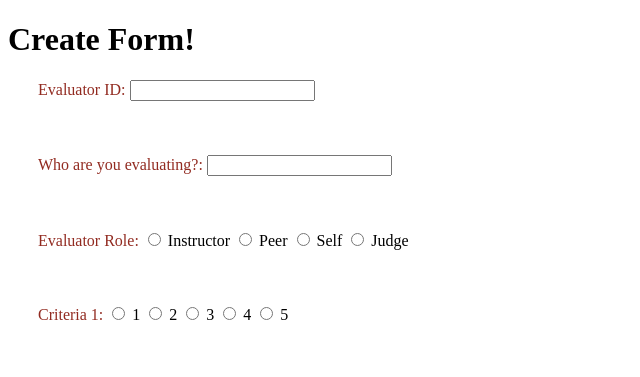
After one commit to neveditsin/smuton, a Django app: template core/templates/core/form_fill.html in a window 1280 px wide. The commit adds this page. Shown: the top 377 px of the page, without its empty margins (0-640 px from the left). Run offline with Django 3.2, Linux system fonts and the light colour scheme; the template is opened without the code that fills it, so the values that code supplies are empty.

Commit message:
created form_fill.html (needs to retrieve data from db to populate form

```diff
--- a/core/templates/core/form_create.html
+++ b/core/templates/core/form_create.html
@@ -64,11 +64,12 @@ if (append_checker!=0){
 
 <div class="w3-container w3-highway-red w3-center">
 <h1>Create Form!</h1>
+</div>
 
+<br>
 
-</div>
 <br>
-<br>
+
 <p style="margin-left:30px; ">
 <font color="#922b21">How many criteria?</font>
 <select  id="noofcriteria" name="noofcriteria" onchange="myfunction()">
--- /dev/null
+++ b/core/templates/core/form_fill.html
@@ -0,0 +1,59 @@
+<!DOCTYPE html>
+<html>
+<head>
+<meta charset="ISO-8859-1">
+<title>Insert title here</title>
+</head>
+<body>
+<div class="w3-container w3-highway-red w3-center">
+<h1>Create Form!</h1>
+</div>
+
+<form action="" method="post">
+
+<p style="margin-left:30px; ">
+<font color="#922b21">Evaluator ID:</font>
+<input type="text" name="evaluatorid">
+
+<br>
+<br>
+<br>
+<br>
+
+<font color="#922b21">Who are you evaluating?:</font>
+<input type="text" name="targetid">
+
+<br>
+<br>
+<br>
+<br>
+
+<font color="#922b21">Evaluator Role:</font>
+<input type="radio" name="instructorrole" value="instructor"> Instructor
+<input type="radio" name="peerrole" value="peer"> Peer
+<input type="radio" name="selfrole" value="self"> Self
+<input type="radio" name="judgerole" value="judge"> Judge
+
+<br>
+<br>
+<br>
+<br>
+
+<font color="#922b21">Criteria 1:</font>
+<input type="radio" name="1" value="1"> 1
+<input type="radio" name="2" value="2"> 2
+<input type="radio" name="3" value="3"> 3
+<input type="radio" name="4" value="4"> 4
+<input type="radio" name="5" value="5"> 5
+
+<br>
+<br>
+<br>
+<br>
+
+</form>
+
+
+</p>
+</body>
+</html>
```
